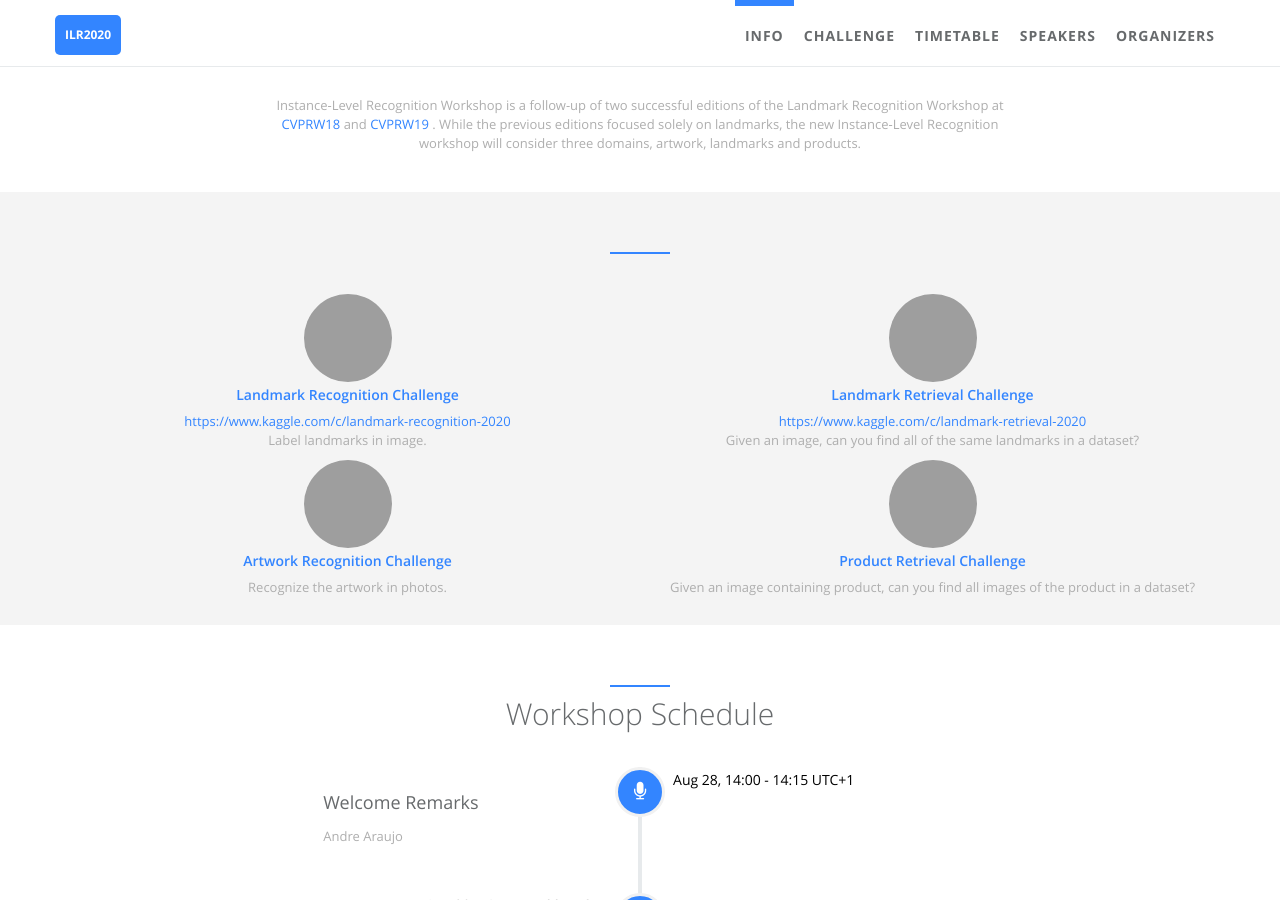
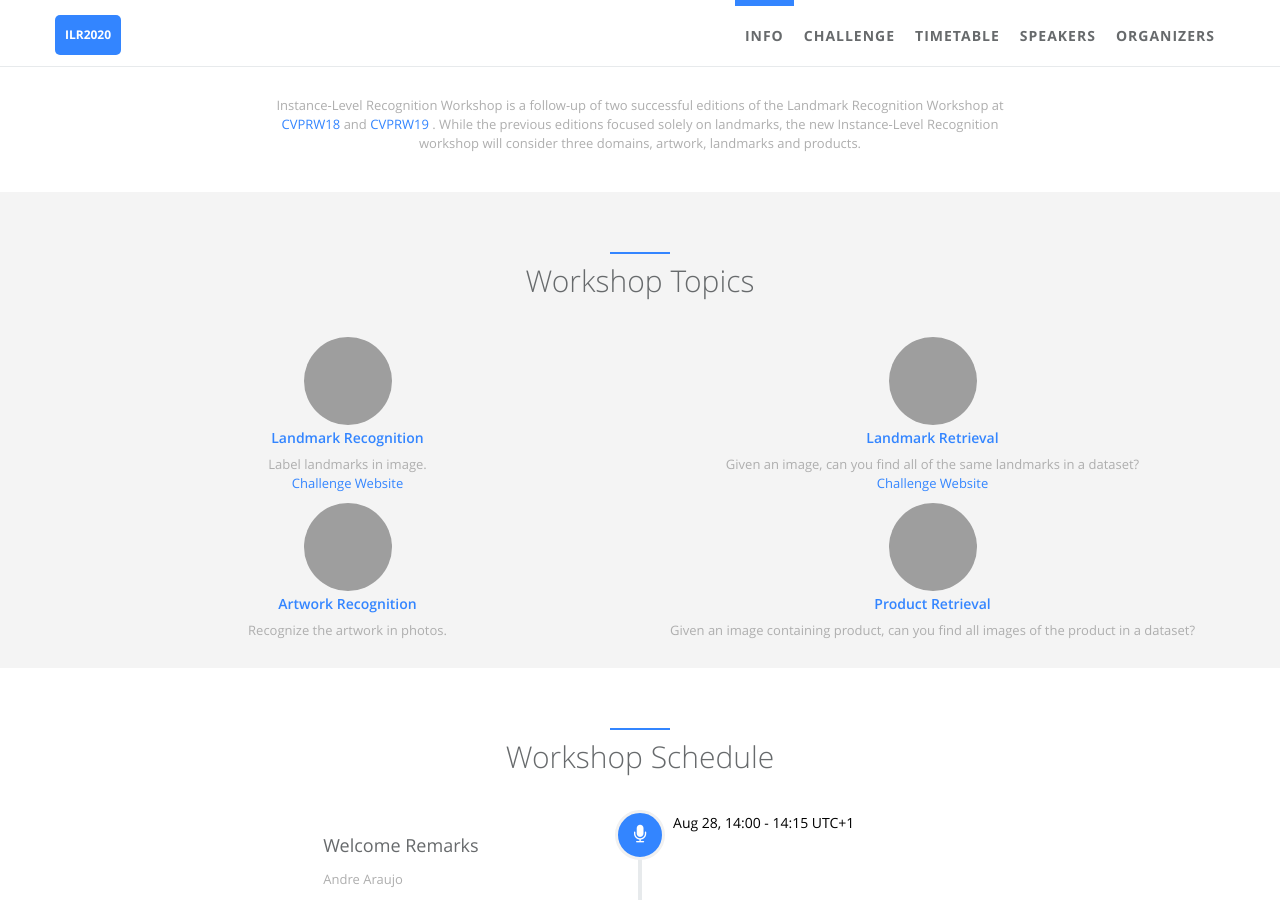
Before and after one commit to ilr-workshop/ECCVW2020, a Jekyll site: the page built from index.html, in a window 1280 px wide and 900 px high, scrolled down 727 px, cut to the strip 0-900 px from the top of the window. Built offline with Jekyll 4.4.1, drawn with Linux system fonts in a browser that asks for light colours; grey boxes are pictures that could not be loaded.

Commit message:
change challenge to topic

```diff
--- a/_data/index/challenge.yml
+++ b/_data/index/challenge.yml
@@ -1,25 +1,25 @@
 # speaker section data
 # If you don't have language feature(language.yml is empty), ignore "i18n" items
 # Suggest projects' img be located at '/static/assets/img/landing', and edit following img items.
-- name: Landmark Recognition Challenge
+- name: Landmark Recognition
   i18n: Landmark_Recognition
   img: /static/assets/img/landing/landmark_recognition.png
   desc: Label landmarks in image.
   url: https://www.kaggle.com/c/landmark-recognition-2020
 
-- name: Landmark Retrieval Challenge
+- name: Landmark Retrieval
   i18n: Landmark_Retrieval
   img: /static/assets/img/landing/landmark_retrieval.png
   desc: Given an image, can you find all of the same landmarks in a dataset?
   url: https://www.kaggle.com/c/landmark-retrieval-2020
 
-- name: Artwork Recognition Challenge
+- name: Artwork Recognition
   i18n: Artwork_Recognition
   img: /static/assets/img/landing/artwork_recognition.png
   desc: Recognize the artwork in photos.
   url:
 
-- name: Product Retrieval Challenge
+- name: Product Retrieval
   i18n: Product_Retrieval
   img: /static/assets/img/landing/product_retrieval.png
   desc: Given an image containing product, can you find all images of the product in a dataset?
--- a/_includes/sections/challenge.html
+++ b/_includes/sections/challenge.html
@@ -2,7 +2,7 @@
     <div class="row m-b-lg">
         <div class="col-lg-12 text-center">
             <div class="navy-line"></div>
-            <h1><span data-i18n="challenge.challenge"> </span></h1>
+            <h1><span data-i18n="challenge.challenge">Workshop Topics</span></h1>
         </div>
     </div>
     <div class="row">
@@ -26,8 +26,11 @@
                   <span class="navy">{{ challenge.name }}</span>
                   {% endif %}
                   </h4>
-                  <a href="{{ challenge.url }}" target="_blank"><span class="navy">{{ challenge.url }}</span></a>
-                  <p><span data-i18n="challenge.{{ challenge.i18n }}">{{ challenge.desc }}</span></p>
+                  <p><span data-i18n="challenge.{{ challenge.i18n }}">{{ challenge.desc }}</span><br>
+                  {% if challenge.url %}
+                  <a href="{{ challenge.url }}" target="_blank"><span class="navy">Challenge Website</span></a>
+                  {% endif %}</p>
+                  <p></p>
               </div>
           </div>
       {% endfor %}
```
Also changed, not shown: 6 other files.
